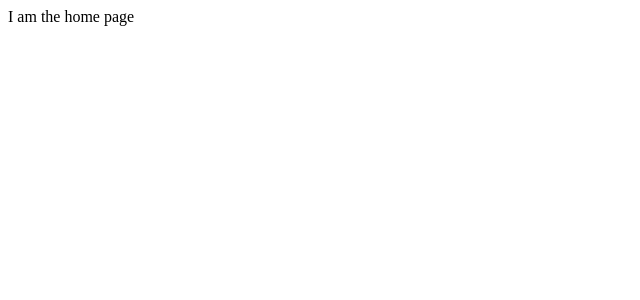
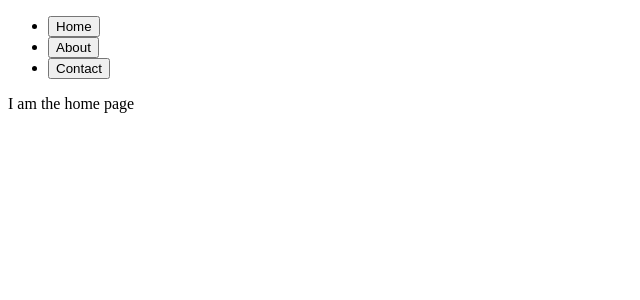
Before and after one commit to ajit202006/SinQlarity-Learning, a JavaScript app in the folder React/routing-in-react/: page / in a window 1280 px wide. Shown: the top 300 px of the page, without its empty margins (0-640 px from the left). Built offline with nearby package versions, Linux system fonts and the light colour scheme.

Commit message:
Added the main menu to navigate to different routes

```diff
--- a/React/routing-in-react/src/App.js
+++ b/React/routing-in-react/src/App.js
@@ -2,9 +2,11 @@ import Home from './pages/Home';
 import About from './pages/About';
 import Contact from './pages/Contact';
 import { Routes, Route } from 'react-router-dom';
+import MainMenu from './components/MainMenu';
 function App() {
   return (
     <div>
+      <MainMenu/>
       <Routes>
         <Route path='/' element={<Home />}></Route>
         <Route path='/about' element={<About />}></Route>
```
